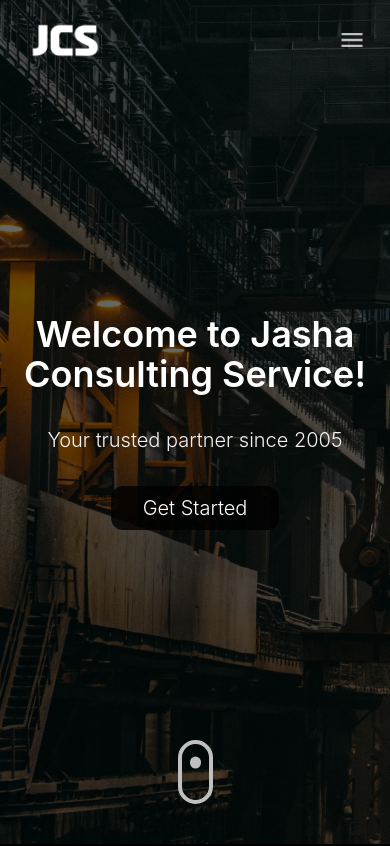
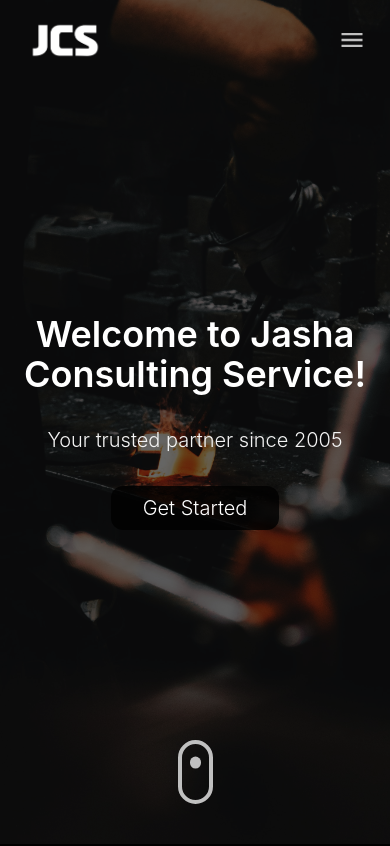
Before and after one commit to CodingDyl/JashaWeb, a React (Vite) app: page / in a window 390 px wide. Shown: the top 846 px of the page. Built offline with nearby package versions, Linux system fonts and the light colour scheme.

Commit message:
updated the home page for mobile

```diff
--- a/src/components/HomePage.jsx
+++ b/src/components/HomePage.jsx
@@ -11,7 +11,7 @@
     const [toggle, setToggle] = useState(false);
   return (
     <>
-    <section className="bg-bg-pattern bg-cover bg-no-repeat bg-center bg-blend-overlay bg-fixed bg-black/60">
+    <section className="bg-pattern-sm md:bg-bg-pattern bg-cover bg-no-repeat bg-center bg-blend-overlay bg-fixed bg-black/60">
 
         {/* Nav Section */}
         <nav className={`${styles.paddingX} w-full flex items-center py-5 fixed top-0 z-20 bg-[rgba(0, 0, 0, 0.6)]`}>
--- a/tailwind.config.js
+++ b/tailwind.config.js
@@ -31,7 +31,8 @@
         xs: "450px",
       },
       backgroundImage: {
-        "bg-pattern": "url('/src/assets/background_img.jpg')"
+        "bg-pattern": "url('/src/assets/background_img.jpg')",
+        "pattern-sm": "url('/src/assets/background_sm.jpg')"
       },
     },
   },
```
Also changed, not shown: src/assets/background_sm.jpg (added).
